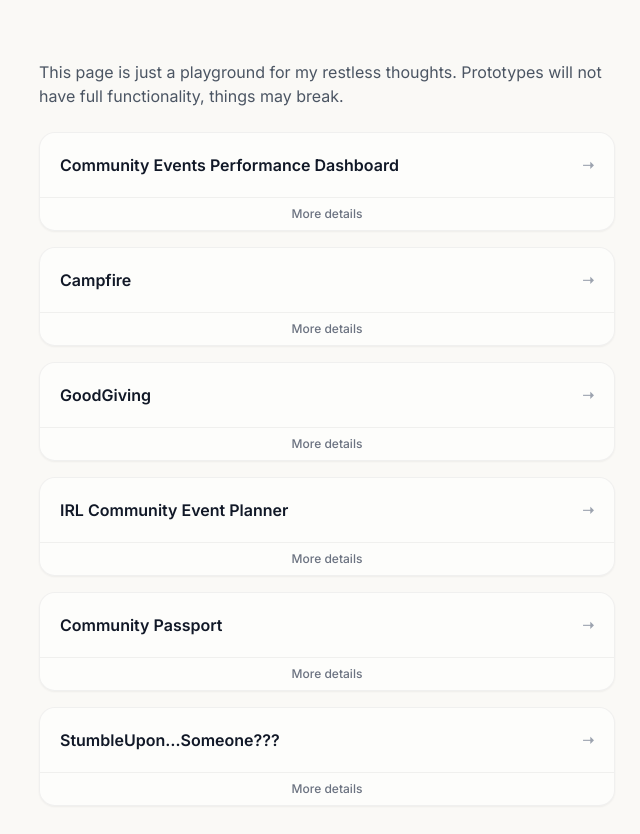
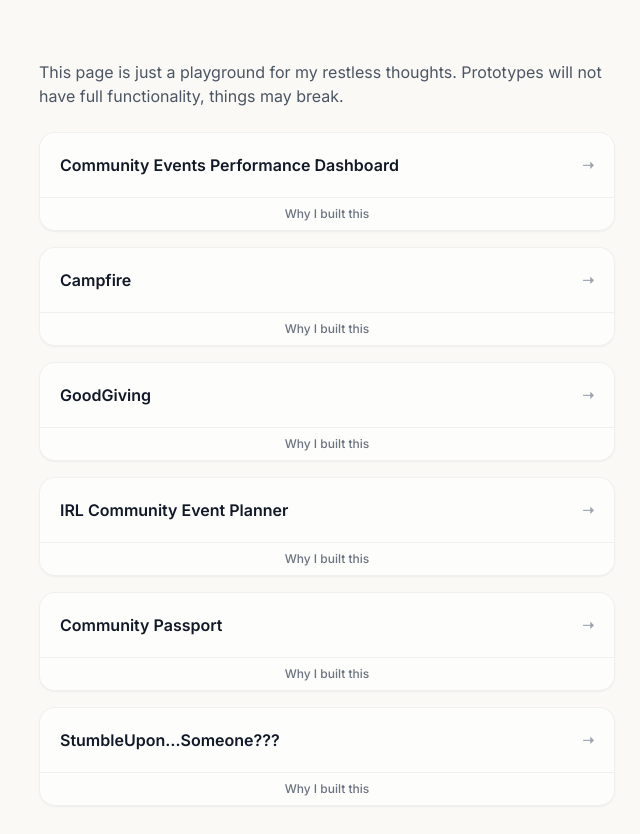
Before and after one commit to glastara/personal-website, a Next.js app: page /experiments in a window 1280 px wide. Shown: the top 834 px of the page, without its empty margins (313-953 px from the left). Built offline with nearby package versions, Linux system fonts and the light colour scheme.

Commit message:
Why I built this labels

```diff
--- a/app/experiments/ExperimentsGrid.tsx
+++ b/app/experiments/ExperimentsGrid.tsx
@@ -57,7 +57,7 @@ export default function ExperimentsGrid({ experiments }: ExperimentsGridProps) {
 								}}
 								className="flex w-full items-center justify-center px-4 py-2 text-xs font-medium text-gray-500 hover:bg-gray-50 focus-visible:outline-none focus-visible:ring-2 focus-visible:ring-gray-400 focus-visible:ring-offset-2 focus-visible:ring-offset-[#FAF9F6]"
 							>
-								<span>More details</span>
+								<span>Why I built this</span>
 							</button>
 
 							{openHref === experiment.href && (
```
